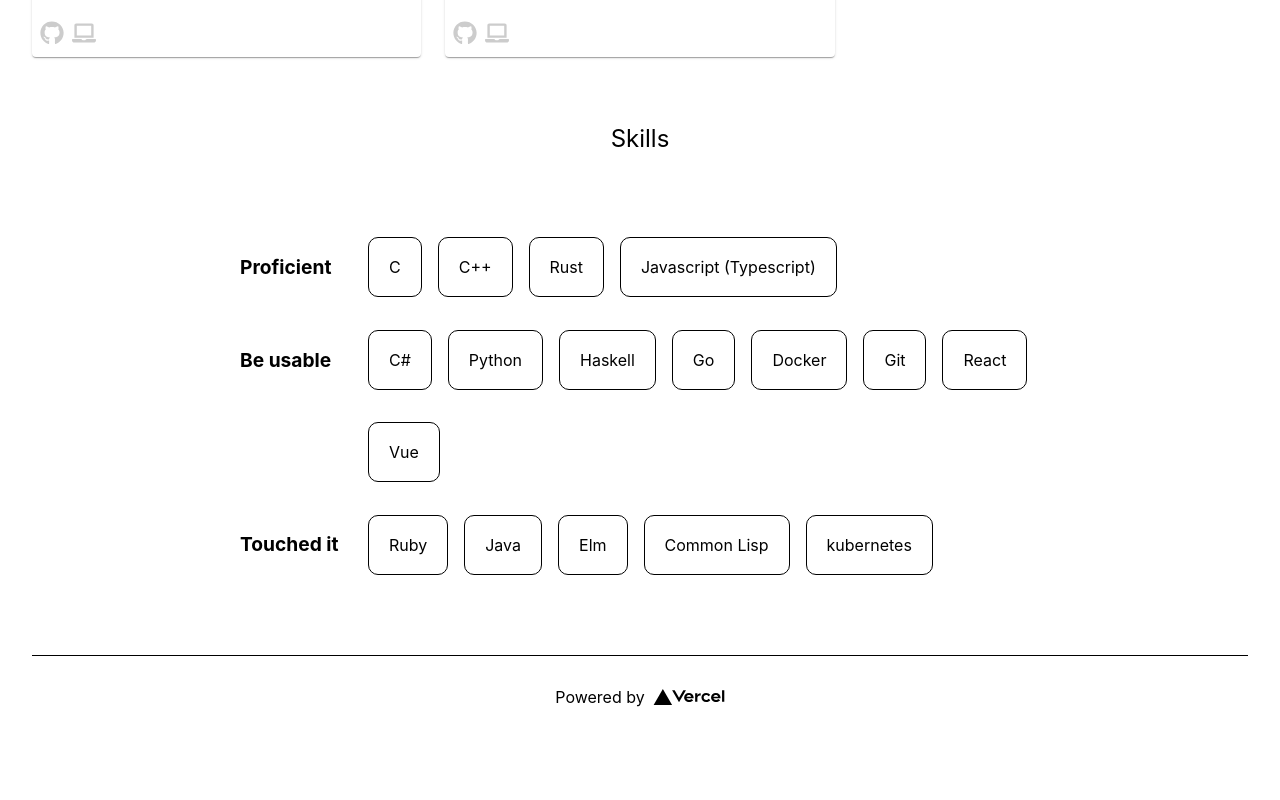
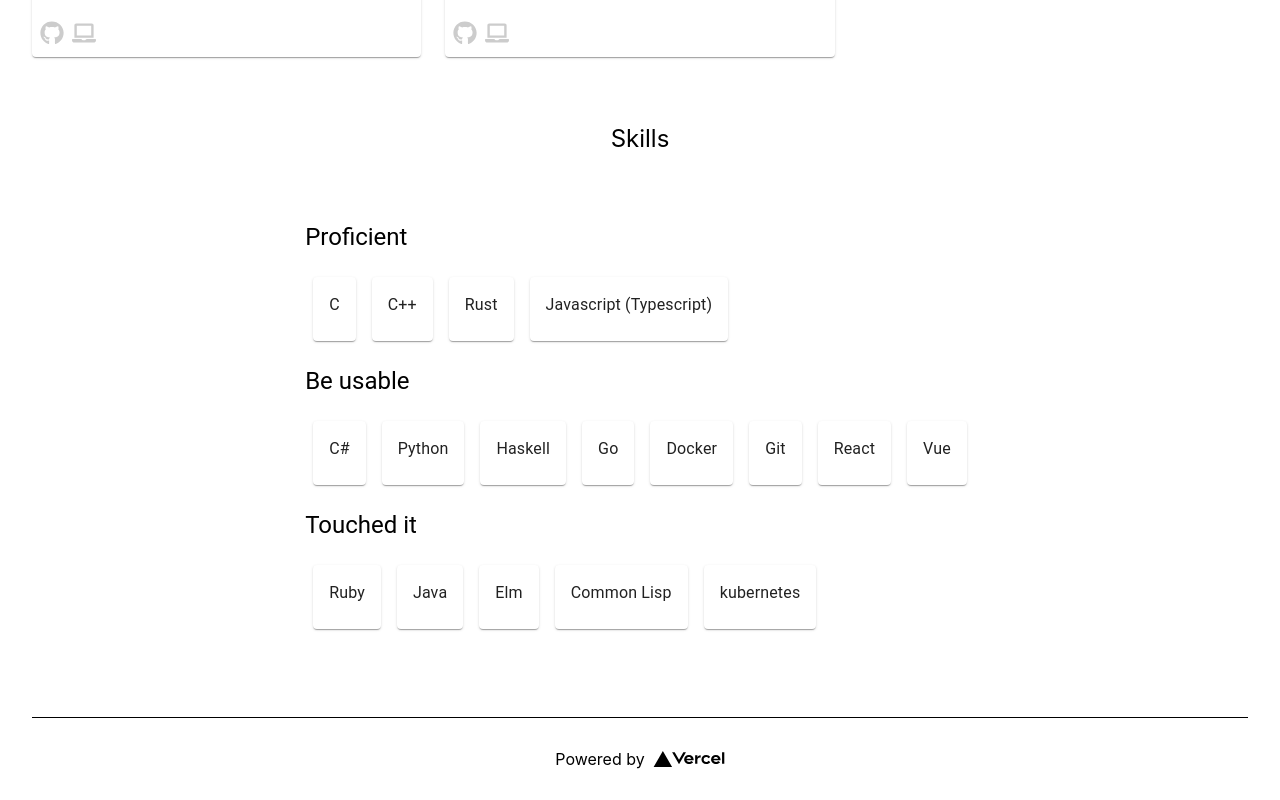
Before and after one commit to yuu-sky20/portfolio, a Next.js app: page / in a window 1280 px wide. Shown: the part 808-1608 px from the top of the page. Before the commit the page ends 1547 px from the top, so only its background shows below. Built offline with nearby package versions, Linux system fonts and the light colour scheme.

Commit message:
refactoring

```diff
--- a/pages/contents/skills.tsx
+++ b/pages/contents/skills.tsx
@@ -1,5 +1,6 @@
 import type { NextPage } from 'next'
-import styles from '../../styles/Home.module.css'
+import { Card, CardContent, Grid, Typography } from '@mui/material'
+import { css } from '@emotion/css'
 
 const proficientSkills: Array<string> = [
     "C",
@@ -32,20 +33,43 @@ const allSkills: skillsType = [
     ["Touched it", touchedSkills]
 ]
 
+const styleLocalGrid = css`
+  margin: 1em 0;
+`
+
+const styleCard = css`
+  margin: 0.5rem;
+  &:hover, &:focus, &:active {
+    color:rgb(0, 131, 85);
+    border-color: rgb(0, 131, 85);
+    background-color: rgb(175, 255, 215);
+  }
+`
+
+const styleSkillName = css`
+  margin: 0;
+  font-size: 1.25rem;
+  line-height: 1.5;
+`
+
 const Skills: NextPage = () => {
     const skillsComponent = allSkills.map(([tagName, skills]) => (
-        <section key={"tag-" + tagName} className={styles.grid_skill}>
-            <h3 className={styles.description_skill}>
+        <Grid key={"tag-" + tagName}>
+            <Typography variant="h5">
                 {tagName}
-            </h3>
-            <div className={styles.grid_card_skill}>
+            </Typography>
+            <Grid container className={styleLocalGrid}>
                 {skills.map((skill) => (
-                    <p key={"skill-" + skill} className={styles.card_skill}>
-                        {skill}
-                    </p>
+                    <Card key={"skill-" + skill} className={styleCard}>
+                        <CardContent>
+                            <Typography className={styleSkillName}>
+                                {skill}
+                            </Typography>
+                        </CardContent>
+                    </Card>
                 ))}
-            </div>
-        </section>
+            </Grid>
+        </Grid>
     ))
     return (
         <div>
--- a/styles/Home.module.css
+++ b/styles/Home.module.css
@@ -56,13 +56,6 @@
   font-size: 1.5rem;
 }
 
-.description_skill {
-  margin: 2rem 0;
-  line-height: 1.5;
-  font-size: 1.2rem;
-  text-align: left;
-}
-
 .code {
   background: #fafafa;
   border-radius: 5px;
@@ -71,49 +64,6 @@
   font-family: Menlo, Monaco, Lucida Console, Liberation Mono, DejaVu Sans Mono,
     Bitstream Vera Sans Mono, Courier New, monospace;
 }
-
-.grid_skill {
-  display: grid;
-  grid-template-columns: 120px 1fr;
-  max-width: 800px;
-}
-
-.grid_card_skill {
-  display: flex;
-  align-items: center;
-  justify-content: left;
-  flex-wrap: wrap;
-}
-
-.card_skill {
-  color: inherit;
-  text-align: left;
-  text-decoration: none;
-  border: 1px solid #eaeaea;
-  transition: color 0.15s ease, border-color 0.15s ease;
-}
-
-.card_skill {
-  margin: 1rem 0.5rem;
-  padding: 1.25rem;
-  max-width: 300px;
-  border-radius: 10px;
-}
-
-.card_skill:hover,
-.card_skill:focus,
-.card_skill:active {
-  color:rgb(0, 131, 85);
-  border-color: rgb(0, 131, 85);
-  background-color: rgb(175, 255, 215);
-}
-
-.card_skill p {
-  margin: 0;
-  font-size: 1.25rem;
-  line-height: 1.5;
-}
-
 
 .logo {
   height: 1em;
```
